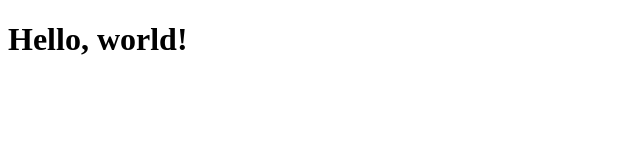
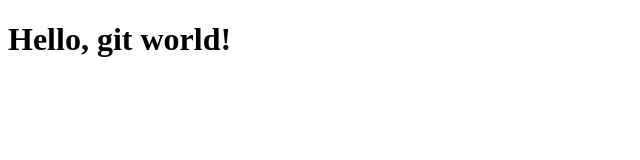
Before and after one commit to stuartelimu/upgraded-octo-fiesta, a plain HTML site: page index.html in a window 1280 px wide. Shown: the whole page, without its empty margins (0-640 px from the left). Drawn offline with Linux system fonts and the light colour scheme.

Commit message:
update index.html file

```diff
--- a/index.html
+++ b/index.html
@@ -6,6 +6,6 @@
     <title>Getting Started With Gith & Github</title>
 </head>
 <body>
-    <h1>Hello, world!</h1>
+    <h1>Hello, git world!</h1>
 </body>
 </html>
```
